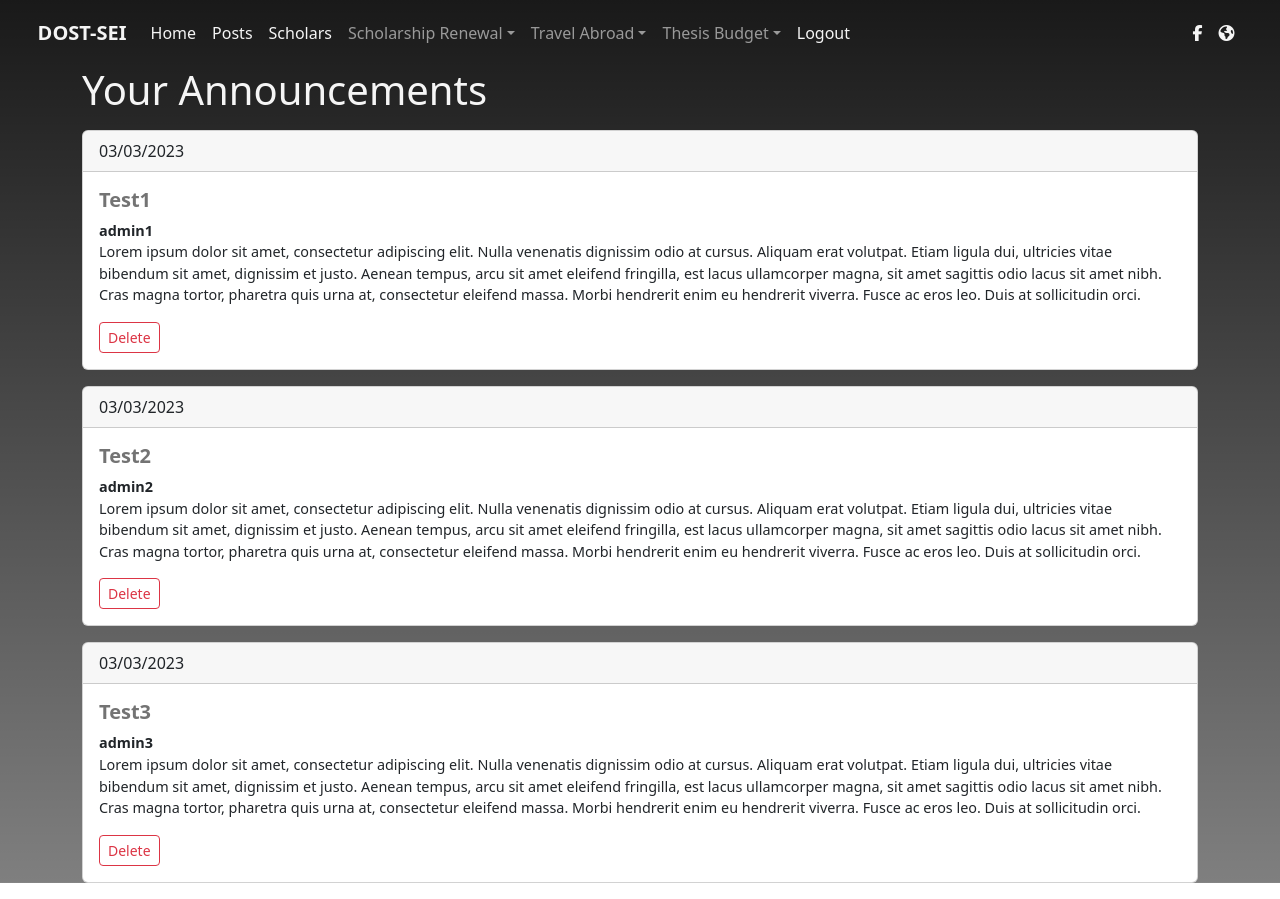
After one commit to julia-dlsu/CSSECDV, a Node server app: page /admin/announcements in a window 1280 px wide. The commit adds this page. Run offline with Node 20, Linux system fonts and the light colour scheme; the visitor is signed in with stand-in values (Sample User, id 1); some libraries are stand-ins or nearby versions.

Commit message:
updated admin-side announcements

```diff
--- a/milestone1/routes/index.js
+++ b/milestone1/routes/index.js
@@ -72,14 +72,13 @@ router.get('/users/login', checkAuthenticated, (req, res)=>{
 
 // render dashboard
 router.get('/users/dashboard', checkNotAuthenticatedUser, async (req, res)=>{
-    const getObjectParams = {
-        Bucket: bucketName,
-        Key: req.user.profilepic, // file name
-    }
-    const command = new GetObjectCommand(getObjectParams);
-    const url = await getSignedUrl(s3, command, { expiresIn: 3600 });
+    const posts = [
+        { date: '03/03/2023', admin: 'admin1', title: 'Test1', announcement: 'Lorem ipsum dolor sit amet, consectetur adipiscing elit. Nulla venenatis dignissim odio at cursus. Aliquam erat volutpat. Etiam ligula dui, ultricies vitae bibendum sit amet, dignissim et justo. Aenean tempus, arcu sit amet eleifend fringilla, est lacus ullamcorper magna, sit amet sagittis odio lacus sit amet nibh. Cras magna tortor, pharetra quis urna at, consectetur eleifend massa. Morbi hendrerit enim eu hendrerit viverra. Fusce ac eros leo. Duis at sollicitudin orci.' },
+        { date: '03/03/2023', admin: 'admin2', title: 'Test2', announcement: 'Lorem ipsum dolor sit amet, consectetur adipiscing elit. Nulla venenatis dignissim odio at cursus. Aliquam erat volutpat. Etiam ligula dui, ultricies vitae bibendum sit amet, dignissim et justo. Aenean tempus, arcu sit amet eleifend fringilla, est lacus ullamcorper magna, sit amet sagittis odio lacus sit amet nibh. Cras magna tortor, pharetra quis urna at, consectetur eleifend massa. Morbi hendrerit enim eu hendrerit viverra. Fusce ac eros leo. Duis at sollicitudin orci.' },
+        { date: '03/03/2023', admin: 'admin3', title: 'Test3', announcement: 'Lorem ipsum dolor sit amet, consectetur adipiscing elit. Nulla venenatis dignissim odio at cursus. Aliquam erat volutpat. Etiam ligula dui, ultricies vitae bibendum sit amet, dignissim et justo. Aenean tempus, arcu sit amet eleifend fringilla, est lacus ullamcorper magna, sit amet sagittis odio lacus sit amet nibh. Cras magna tortor, pharetra quis urna at, consectetur eleifend massa. Morbi hendrerit enim eu hendrerit viverra. Fusce ac eros leo. Duis at sollicitudin orci.' }
+    ]
 
-    return res.render('dashboard', { user: req.user.username, userpic: url });
+    return res.render('userDashboard', { posts });
 });
 
 // logout user
@@ -309,10 +308,32 @@ router.get('/admin/dashboard', checkNotAuthenticatedAdmin, async (req, res)=>{
     return res.render('adminDashboard', data);
 });
 
+// render admin own announcements
+router.get('/admin/announcements', checkNotAuthenticatedAdmin, async (req, res)=>{
+    const posts = [
+        { id: 1, date: '03/03/2023', admin: 'admin1', title: 'Test1', announcement: 'Lorem ipsum dolor sit amet, consectetur adipiscing elit. Nulla venenatis dignissim odio at cursus. Aliquam erat volutpat. Etiam ligula dui, ultricies vitae bibendum sit amet, dignissim et justo. Aenean tempus, arcu sit amet eleifend fringilla, est lacus ullamcorper magna, sit amet sagittis odio lacus sit amet nibh. Cras magna tortor, pharetra quis urna at, consectetur eleifend massa. Morbi hendrerit enim eu hendrerit viverra. Fusce ac eros leo. Duis at sollicitudin orci.' },
+        { id: 2, date: '03/03/2023', admin: 'admin2', title: 'Test2', announcement: 'Lorem ipsum dolor sit amet, consectetur adipiscing elit. Nulla venenatis dignissim odio at cursus. Aliquam erat volutpat. Etiam ligula dui, ultricies vitae bibendum sit amet, dignissim et justo. Aenean tempus, arcu sit amet eleifend fringilla, est lacus ullamcorper magna, sit amet sagittis odio lacus sit amet nibh. Cras magna tortor, pharetra quis urna at, consectetur eleifend massa. Morbi hendrerit enim eu hendrerit viverra. Fusce ac eros leo. Duis at sollicitudin orci.' },
+        { id: 3, date: '03/03/2023', admin: 'admin3', title: 'Test3', announcement: 'Lorem ipsum dolor sit amet, consectetur adipiscing elit. Nulla venenatis dignissim odio at cursus. Aliquam erat volutpat. Etiam ligula dui, ultricies vitae bibendum sit amet, dignissim et justo. Aenean tempus, arcu sit amet eleifend fringilla, est lacus ullamcorper magna, sit amet sagittis odio lacus sit amet nibh. Cras magna tortor, pharetra quis urna at, consectetur eleifend massa. Morbi hendrerit enim eu hendrerit viverra. Fusce ac eros leo. Duis at sollicitudin orci.' }
+    ]
+
+    const data = {
+        user: req.user.username,
+        posts
+    }
+
+    return res.render('adminAnnouncements', data);
+});
+
 // create announcement
 router.post('/admin/create-announcement', checkNotAuthenticatedAdmin, async (req, res)=>{
     console.log(req.body);
     return res.redirect('/admin/dashboard');
+});
+
+// delete announcement
+router.post('/admin/announcement-delete', checkNotAuthenticatedAdmin, async (req, res)=>{
+    console.log(req.body);
+    return res.redirect('/admin/announcements');
 });
 
 
@@ -322,9 +343,9 @@ router.post('/admin/create-announcement', checkNotAuthenticatedAdmin, async (req
 router.get('/admin/scholars', checkNotAuthenticatedAdmin, async (req, res)=>{
     // sample data only, replace when querying db
     const people = [
-        { scholar: 'Julia de Veyra', type: 'Merit Scholar', school: 'De La Salle University' },
-        { scholar: 'Jodie de Veyra', type: 'RA 7687', school: 'Ateneo De Manila University' },
-        { scholar: 'Jaden de Veyra', type: 'RA 7687', school: 'University of the Philippines' }
+        { id: 1, scholar: 'Julia de Veyra', type: 'Merit Scholar', school: 'De La Salle University' },
+        { id: 2, scholar: 'Jodie de Veyra', type: 'RA 7687', school: 'Ateneo De Manila University' },
+        { id: 3, scholar: 'Jaden de Veyra', type: 'RA 7687', school: 'University of the Philippines' }
     ]
 
     return res.render('scholarAccs', { people });
--- /dev/null
+++ b/milestone1/views/adminAnnouncements.ejs
@@ -0,0 +1,53 @@
+<!DOCTYPE html>
+<html lang="en">
+<head>
+    <meta charset="UTF-8">
+    <meta http-equiv="X-UA-Compatible" content="IE=edge">
+    <meta name="viewport" content="width=device-width, initial-scale=1.0">
+    <title>Scholars</title>
+    <!-- CSS only -->
+    <link rel="stylesheet" type="text/css" href="/css/admin.css"></style>
+    <link href="https://cdn.jsdelivr.net/npm/bootstrap@5.2.0-beta1/dist/css/bootstrap.min.css" rel="stylesheet" integrity="sha384-0evHe/X+R7YkIZDRvuzKMRqM+OrBnVFBL6DOitfPri4tjfHxaWutUpFmBp4vmVor" crossorigin="anonymous">
+    <script src="https://kit.fontawesome.com/897c51c62d.js" crossorigin="anonymous"></script>
+    <script src="https://ajax.googleapis.com/ajax/libs/jquery/3.6.0/jquery.min.js"></script>
+    <script src = "/js/emailValidation.js"></script>
+</head>
+
+<body>
+    <div class="bg">
+		  <!-- Navbar -->
+		  <%- include('partials/adminNavbar') %>
+
+      <div class="container container-margin">
+        <h1 class="light-font">Your Announcements</h1>
+      </div>
+
+      <div class="container ">
+        <!-- announcements -->
+        <% for(var post of posts) { %>
+          <div class="card container-margin">
+            <div class="card-header">
+              <%= post.date %>
+            </div>
+            <div class="card-body">
+              <h5 class="card-title"><%= post.title %></h5>
+              <p class="card-text thick"><%= post.admin %></p>
+              <p class="card-text"><%= post.announcement %></p>
+              <form name = "announcement-delete" action="/admin/announcement-delete" method="POST">
+                <div class="submit-btn">
+                  <input type=text id="ann-id" name="ann-id" value="<%= post.id %>" class="form-control" style="display: none">
+                  <input class="btn btn-outline-danger btn-sm" type="submit"  value="Delete" style="margin-top: 1.0rem;" />
+                </div>
+              </form>
+            </div>
+          </div>
+        <% } %>
+      </div>
+
+    </div>
+
+    <!-- JavaScript Bundle with Popper -->
+	<script src="https://cdn.jsdelivr.net/npm/bootstrap@5.2.0-beta1/dist/js/bootstrap.bundle.min.js" integrity="sha384-pprn3073KE6tl6bjs2QrFaJGz5/SUsLqktiwsUTF55Jfv3qYSDhgCecCxMW52nD2" crossorigin="anonymous"></script>
+
+</body>
+</html>
--- a/milestone1/views/adminDashboard.ejs
+++ b/milestone1/views/adminDashboard.ejs
@@ -68,7 +68,6 @@
               <h5 class="card-title"><%= post.title %></h5>
               <p class="card-text thick"><%= post.admin %></p>
               <p class="card-text"><%= post.announcement %></p>
-              <a href="#" class="btn btn-primary">Delete</a>
             </div>
           </div>
         <% } %>
--- a/milestone1/views/partials/adminNavbar.ejs
+++ b/milestone1/views/partials/adminNavbar.ejs
@@ -9,9 +9,12 @@
                   <li class="nav-item">
                     <a class="nav-link light-font" href="/admin/dashboard">Home</a>
                   </li>
+                  <li class="nav-item">
+                    <a class="nav-link light-font" href="/admin/announcements">Posts</a>
+                  </li>
                 <li class="nav-item">
                     <a class="nav-link light-font" href="/admin/scholars">Scholars</a>
-                  </li>
+                </li>
                 <li class="nav-item dropdown">
                     <a class="nav-link dropdown-toggle" role="button" data-bs-toggle="dropdown" aria-expanded="false">Scholarship Renewal</a>
                     <ul class="dropdown-menu">
```
